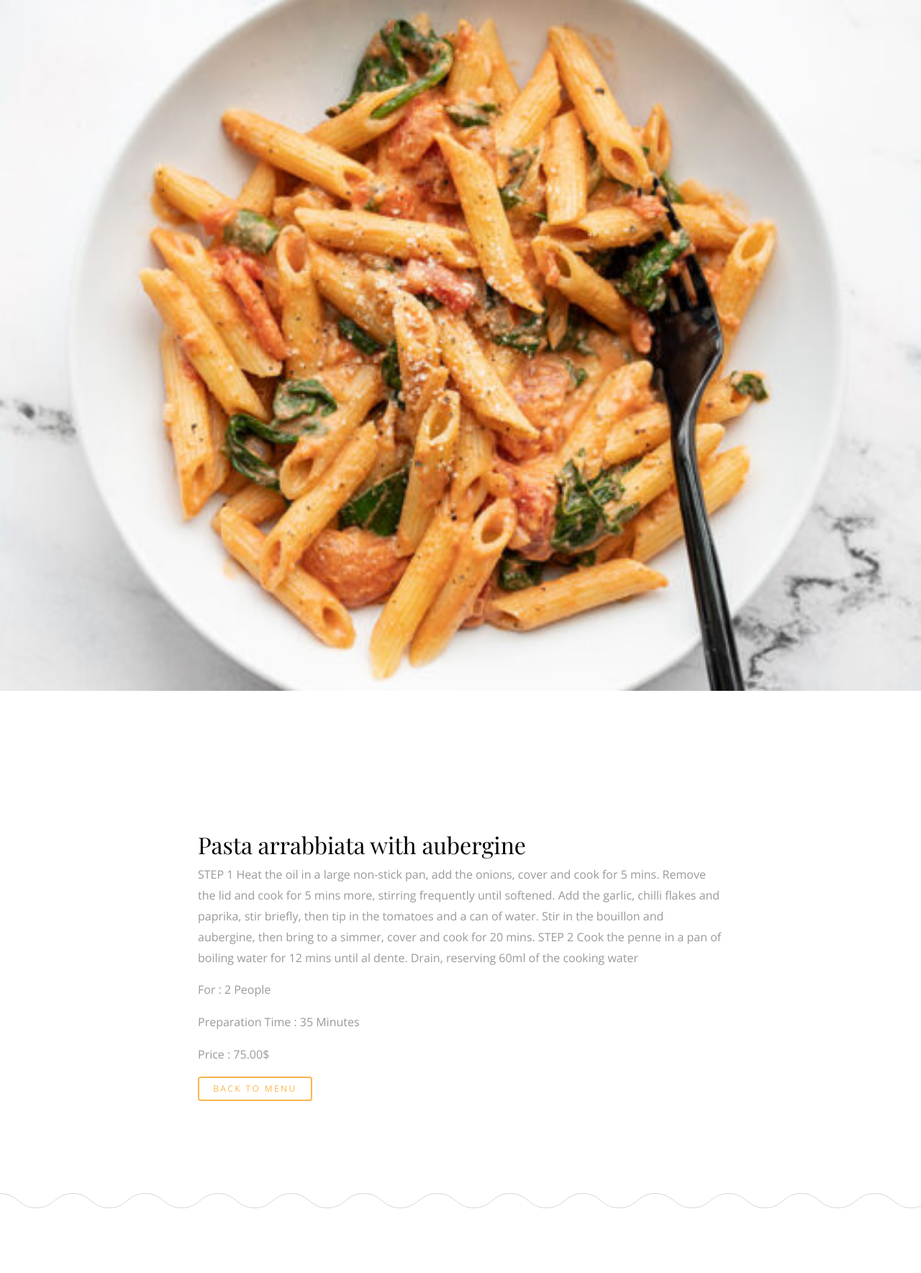
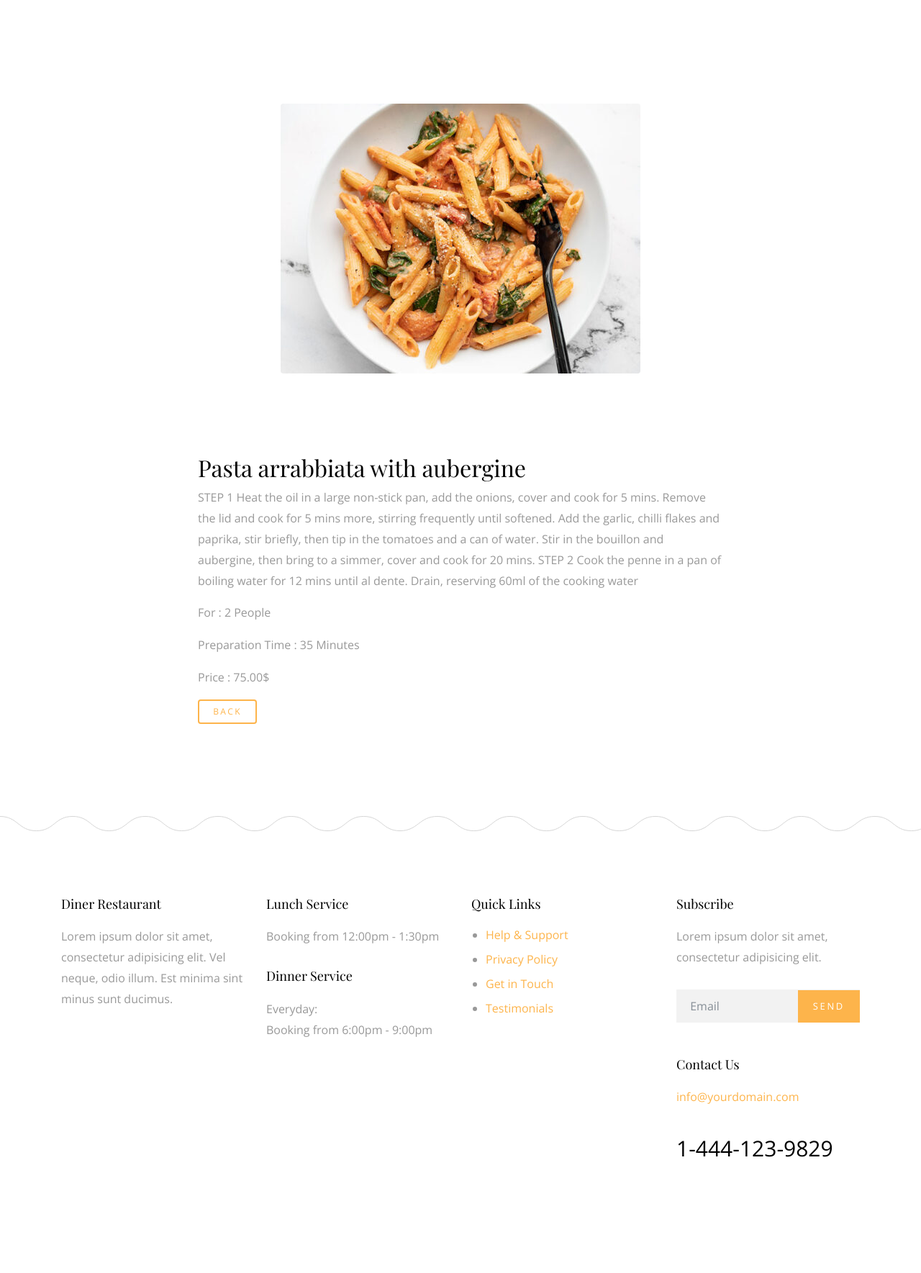
Before and after one commit to onadj/onadj-restaurant, a Django app: page /meals/pasta in a window 1280 px wide. Shown: the top 1769 px of the page at 72% size. Run offline with Django 3.2, Linux system fonts and the light colour scheme; data comes from the database, SQL or seed files in the repository; parts of the project's set-up code (start-up, migrations or seed data) failed here and were passed over; some libraries are stand-ins or nearby versions; some web fonts are replaced.

Commit message:
refactoring menu detail page, navigation links, and style.css

```diff
--- a/blog/admin.py
+++ b/blog/admin.py
@@ -5,7 +5,7 @@ from django_summernote.admin import SummernoteModelAdmin
 
 
 
-class PostAdmin(SummernoteModelAdmin , admin.ModelAdmin):  # instead of ModelAdmin
+class PostAdmin(admin.ModelAdmin):  # instead of ModelAdmin
     summernote_fields = '__all__'
     list_display = ['title' ,'author', 'category', 'created']
     search_fields = ['title', 'content' ]
--- a/blog/templates/Post/post_detail.html
+++ b/blog/templates/Post/post_detail.html
@@ -50,7 +50,7 @@
                     {% for comment in comments %}
                       <li class="comment">
                         <div class="vcard bio">
-                          <img src="img/person_1.jpg" alt="Image placeholder">
+
                         </div>
                         <div class="comment-body">
                           <h3>{{comment.user}}</h3>
--- a/home/templates/home/index.html
+++ b/home/templates/home/index.html
@@ -94,6 +94,7 @@
                 <p>{{meal.description|truncatewords:15}}</p>
                 <p class="price">${{meal.price}}</p>
               </div>
+
             </div> <!-- .item -->
 
             {% endfor %}
@@ -131,10 +132,12 @@
                               <div class="d-block d-md-flex menu-food-item">
                                 <div class="text order-1 mb-3">
                                   <h3><a href="{% url 'meals:meal_detail' meal.slug %}">{{meal.name}}</a></h3>
-                                  <p>{{meal.description|truncatewords:20}}</p>
+
                                 </div>
                                 <div class="price order-2">
                                   <strong>${{meal.price}}</strong>
+                                  <br>
+                                      <p><a href="{% url 'meals:meal_detail' meal.slug %}" class="btn btn-primary btn-outline-primary btn-sm text-center">Read More</a></p>
                                 </div>
                               </div> <!-- .menu-food-item -->
                             {% endif %}
--- a/meals/templates/Meals/detail.html
+++ b/meals/templates/Meals/detail.html
@@ -5,15 +5,14 @@
 
 
  <div class="main-wrap">
-        <div class="cover_1">
-           <img class="meal_img" src="{{meal_detail.image.url}}" alt="">
-            <div class="container">
-              <div class="row align-items-center">
-                <div class="col-md-12" data-aos="fade-up">
-                  <h2 class="heading text-center">Menu</h2>
-                </div>
-              </div>
-            </div>
+        <div class="container">
+        <br>
+        <br>
+        <br>
+        <br>
+        <br>
+           <img class="rounded mx-auto d-block" src="{{meal_detail.image.url}}" alt="">
+
           </div>
         </div>
 
@@ -105,7 +104,7 @@
                     <p>For : {{meal_detail.people}} People</p>
                     <p>Preparation Time : {{meal_detail.preparation_time}} Minutes</p>
                     <p>Price : {{meal_detail.price}}$ </p>
-                       <p><a href="{% url 'meals:meal_list' %}" class="btn btn-primary btn-outline-primary btn-sm text-center">Back  To Menu</a></p>
+                       <p><a href="/" class="btn btn-primary btn-outline-primary btn-sm text-center">Back</a></p>
 
               </div>
             </div>
--- a/static/site_static/css/style.css
+++ b/static/site_static/css/style.css
@@ -1036,7 +1036,7 @@ textarea.form-control {
 
 .cover_1 .img_bg, .cover_1 .img_bg > .container > .row {
   min-height: 700px;
-  height: 100vh;
+  height: 90vh;
 }
 
 .cover_1.cover_sm .img_bg, .cover_1.cover_sm .img_bg > .container > .row {
--- a/templates/base.html
+++ b/templates/base.html
@@ -36,7 +36,6 @@
         <div class="site-menu-inner">
           <ul class="list-unstyled">
             <li class="active"><a href="/">Home</a></li>
-            <li><a href="{% url 'meals:meal_list' %}">Meals</a></li>
             <li><a href="{% url 'aboutus:aboutus_list' %}">About Us</a></li>
             <li><a href="{% url 'blog:post_list' %}">Our Blog</a></li>
             <li><a href="{% url 'reservation:reserve_table' %}">Reserve A Table</a></li>
```
Also changed, not shown: aboutus/templates/aboutus/about.html (+7 -6 lines), static/site_static/img/history.jpeg (added), static/site_static/img/history.jpg.jpeg (added).
